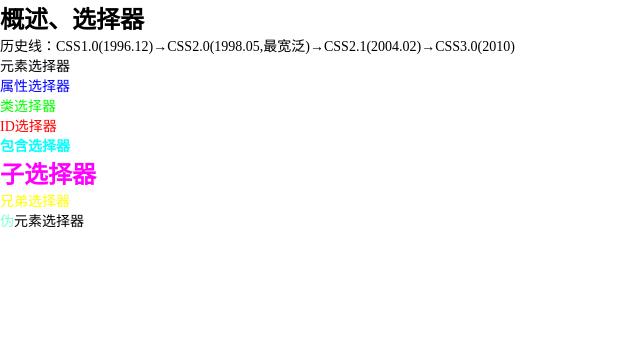
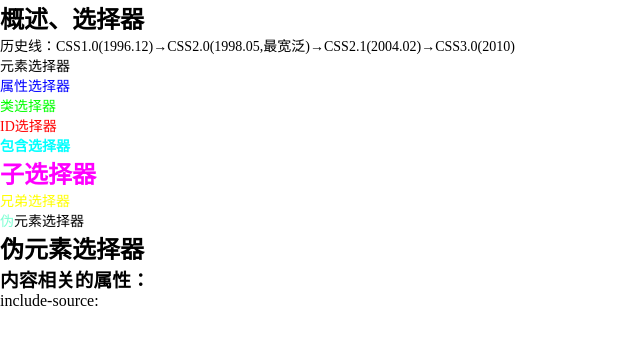
Before and after one commit to zhoumaoqiang/web-intro, a plain HTML site: page CSS3/change.html in a window 1280 px wide. Shown: the whole page, without its empty margins (0-640 px from the left). Drawn offline with Linux system fonts and the light colour scheme.

Commit message:
伪元素

```diff
--- a/CSS3/change.html
+++ b/CSS3/change.html
@@ -21,7 +21,26 @@
       <h2><span>子选择器</span></h2>
       <p class="brother-selector">兄弟选择器</p>
       <p class="fake-selector">伪元素选择器</p>
+
+      <p>
+        <h2>伪元素选择器</h2>
+
+        <ul>
+          <li>
+            <p>
+              <h3>内容相关的属性：</h3>
+              <ul>
+                  <li>include-source: </li>
+              </ul>
+            </p>
+          </li>
+
+        </ul>
+      </p>
+
     </section>
+
   </main>
 </body>
+
 </html>
```
